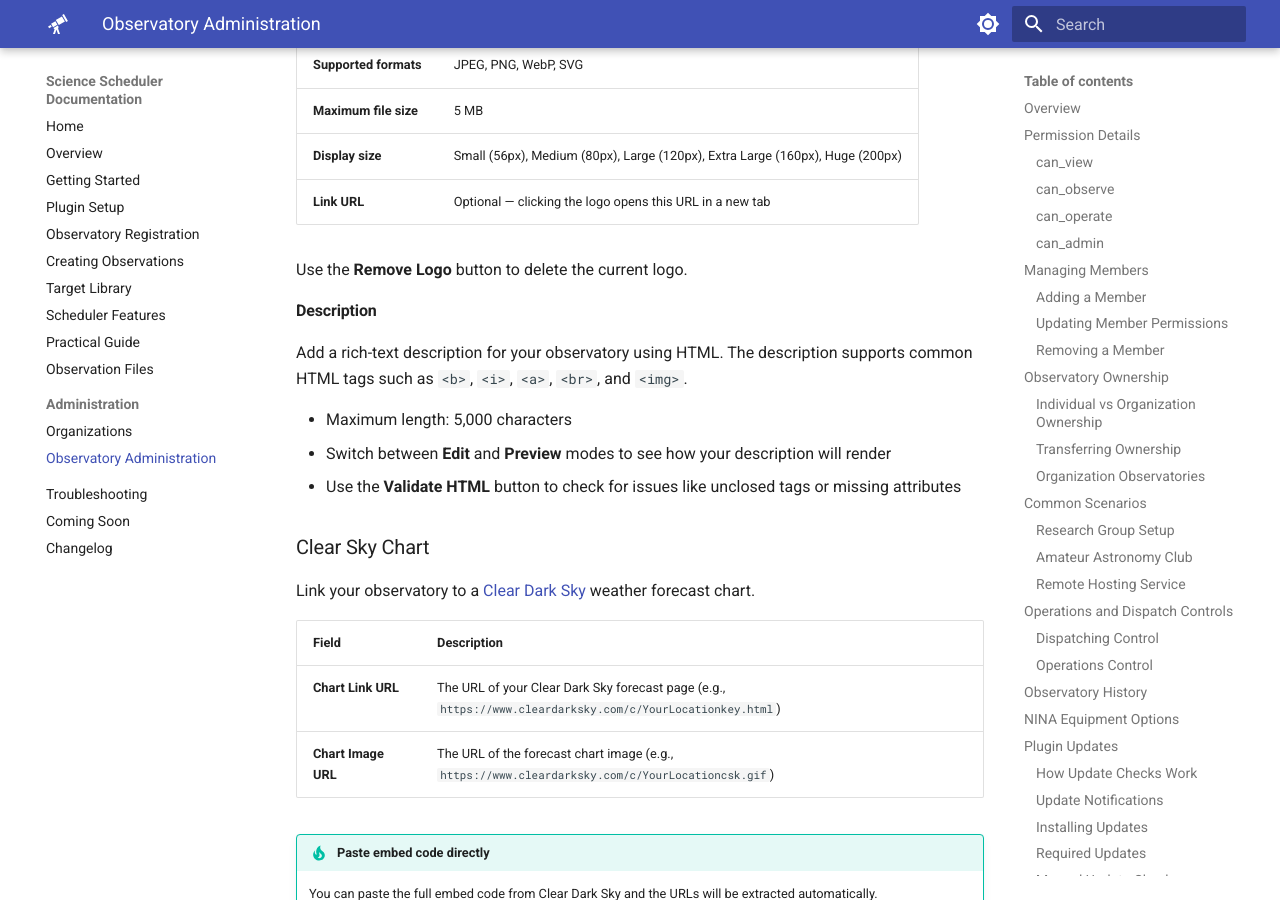
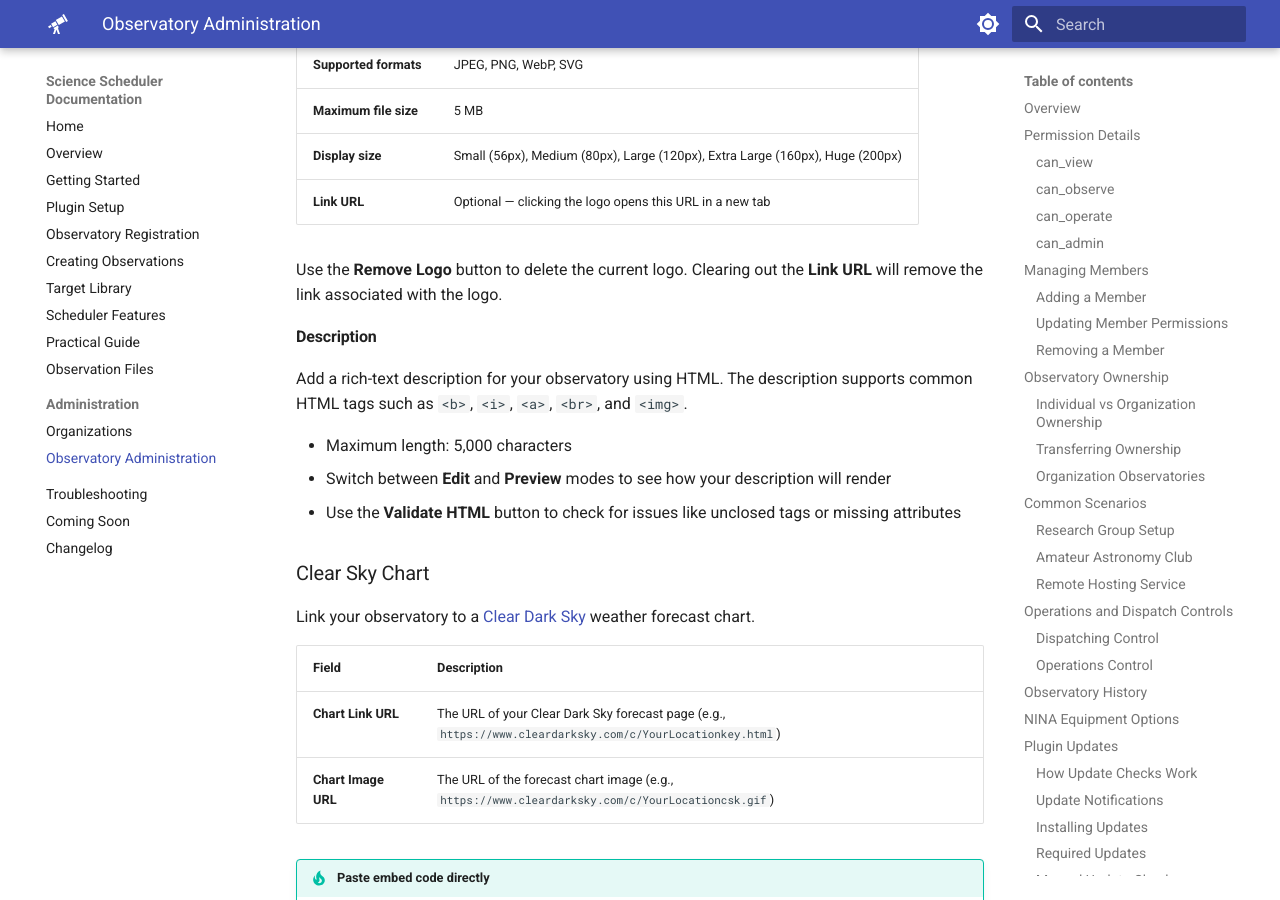
Before and after one commit to First-Light-Systems/nina-scheduler-docs, an MkDocs documentation site: the page built from docs/OBSERVATORY_ADMINISTRATION.md, in a window 1280 px wide and 900 px high, scrolled down 12293 px. Built offline with MkDocs 1.6.1 and Material for MkDocs 9.7.7, drawn with Linux system fonts in a browser that asks for light colours.

Commit message:
Clarify logo removal and Link URL behavior in Branding section
Co-Authored-By: Claude Opus 4.6 <noreply@anthropic.com>

```diff
--- a/docs/OBSERVATORY_ADMINISTRATION.md
+++ b/docs/OBSERVATORY_ADMINISTRATION.md
@@ -403,7 +403,7 @@ Upload an observatory logo that appears on your detail page.
 | **Display size** | Small (56px), Medium (80px), Large (120px), Extra Large (160px), Huge (200px) |
 | **Link URL** | Optional — clicking the logo opens this URL in a new tab |
 
-Use the **Remove Logo** button to delete the current logo.
+Use the **Remove Logo** button to delete the current logo. Clearing out the **Link URL** will remove the link associated with the logo.
 
 #### Description
 
```
